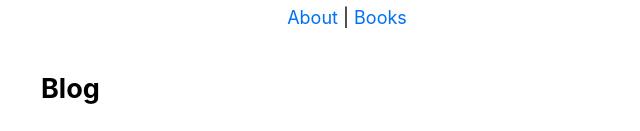
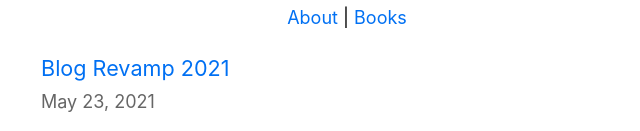
Before and after one commit to mehtaharsh16/daniel.feldroy.com, a Next.js app: page / in a window 1280 px wide. Shown: the part 367-498 px from the top of the page, without its empty margins (293-933 px from the left). Built offline with nearby package versions, Linux system fonts and the light colour scheme.

Commit message:
Remove unnecessary word

```diff
--- a/pages/index.js
+++ b/pages/index.js
@@ -22,7 +22,6 @@ export default function Home({ allPostsData }) {
         <title>{siteTitle}</title>
       </Head>
       <section className={`${utilStyles.headingMd} ${utilStyles.padding1px}`}>
-        <h2 className={utilStyles.headingLg}>Blog</h2>
         <ul className={utilStyles.list}>
           {allPostsData.map(({ id, date, title }) => (
             <li className={utilStyles.listItem} key={id}>
```
